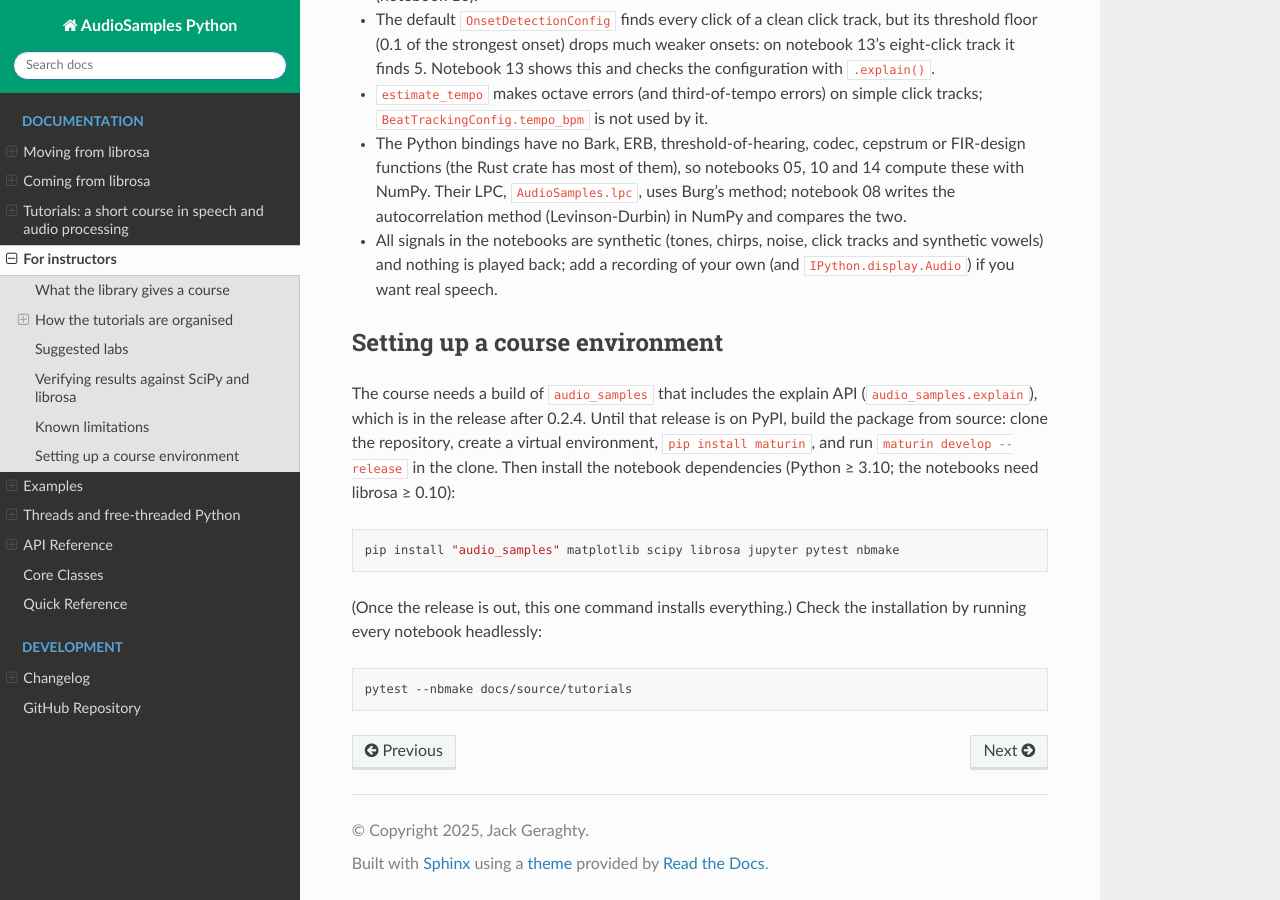
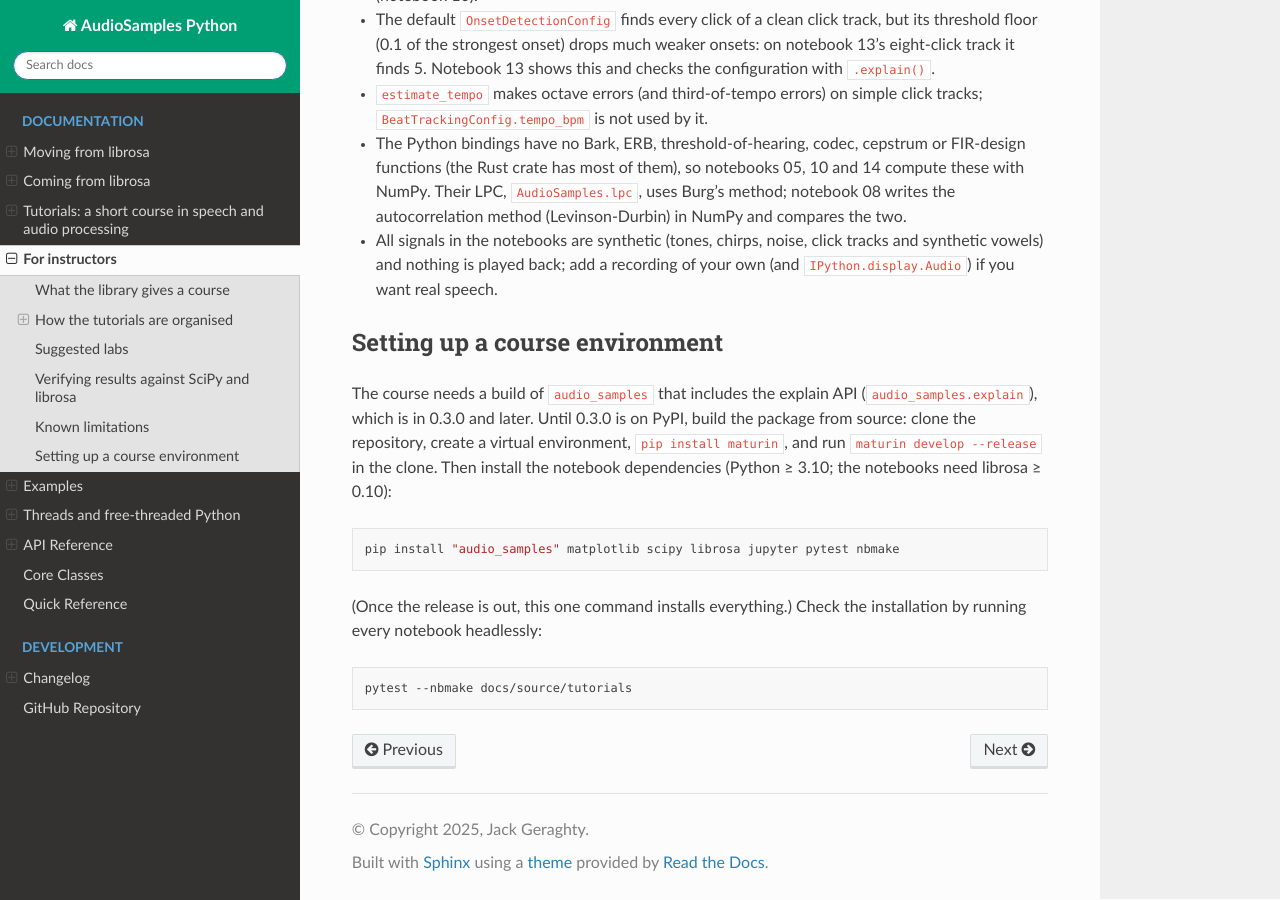
Before and after one commit to jmg049/audio_samples_python, a Sphinx documentation site: the page built from docs/source/for_instructors.md, in a window 1280 px wide and 900 px high, scrolled down 3400 px. Built offline with Sphinx 7.4.7 and the Read the Docs theme 3.1.0, drawn with Linux system fonts in a browser that asks for light colours; pages that are not in the unit, such as notebooks, are missing from menus.

Commit message:
Version 0.3.0, requiring audio_samples 3.0.0 and audio_samples_io 0.4.0
The changelog's unreleased section becomes 0.3.0. The docs that pointed to the release after 0.2.4 name 0.3.0.

```diff
--- a/Cargo.toml
+++ b/Cargo.toml
@@ -1,6 +1,6 @@
 [package]
 name = "audio_samples_python"
-version = "0.2.4"
+version = "0.3.0"
 edition = "2024"
 description = "Python bindings for high-performance AudioSamples Rust ecosystem - fast, type-safe audio processing with automatic metadata coordination"
 repository = "https://github.com/jmg049/audio_samples_python"
@@ -37,10 +37,10 @@ ndarray = "0.17.1"
 pyo3 = { version = "0.29", features = [
     "multiple-pymethods",
 ] }
-audio_samples = { version = "2.0.1", features = [
+audio_samples = { version = "3.0.0", features = [
     "python", "full_no_plotting", "educational"
 ] }
-audio_samples_io = { version = "0.3.3", features = ["wav", "numpy", "flac"] }
+audio_samples_io = { version = "0.4.0", features = ["wav", "numpy", "flac"] }
 numpy = "0.29"
 serde_json = "1.0.149"
 spectrograms = { version = "2.1.3", features = ["python"] }
--- a/docs/source/for_instructors.md
+++ b/docs/source/for_instructors.md
@@ -158,8 +158,8 @@ Students should know about these (the notebooks point them out where they are re
 ## Setting up a course environment
 
 The course needs a build of `audio_samples` that includes the explain API
-(`audio_samples.explain`), which is in the release after 0.2.4. Until that
-release is on PyPI, build the package from source: clone the repository,
+(`audio_samples.explain`), which is in 0.3.0 and later. Until 0.3.0 is on
+PyPI, build the package from source: clone the repository,
 create a virtual environment, `pip install maturin`, and run
 `maturin develop --release` in the clone. Then install the notebook
 dependencies (Python ≥ 3.10; the notebooks need librosa ≥ 0.10):
--- a/docs/source/free_threading.rst
+++ b/docs/source/free_threading.rst
@@ -72,7 +72,7 @@ it is set when the first read starts; ``1`` keeps everything on the calling thre
 Scaling
 -------
 
-Measured on 2026-11-04 and 2026-11-05 on an Intel i7-13700KF under Linux, with audio_samples 0.2.4, CPython
+Measured on 2026-11-04 and 2026-11-05 on an Intel i7-13700KF under Linux, with a development build of audio_samples 0.3.0, CPython
 3.14.2 (regular and free-threaded), NumPy 2.5.4, librosa 1.0.0, SciPy 1.18.1 and numba 0.68.1.
 Native libraries were limited to one thread each, so the threads are all Python's. The process
 was pinned to the eight efficiency cores (four CPUs in each of two clusters, each cluster
--- a/docs/source/moving_from_librosa.rst
+++ b/docs/source/moving_from_librosa.rst
@@ -29,7 +29,7 @@ Install it from source
    version 0.2.4, which has no ``stft_matrix``, ``mfcc_frames``, ``spectral``,
    ``features``, ``rhythm``, ``effects`` or ``sequence``. That release has one wheel,
    CPython 3.12 on x86-64 Linux; on anything else pip tries to build the source
-   distribution, which needs a Rust toolchain. Until a release includes this API, build
+   distribution, which needs a Rust toolchain. Until 0.3.0, which includes it, is on PyPI, build
    from two checkouts side by side that contain it. The steps below were tested with
    rustc 1.96.0:
 
@@ -1014,7 +1014,7 @@ Linux with CPython 3.13. The current PyPI release lacks it. There are no wheels
 Windows, so those need a Rust toolchain, and none of this has been tried there. librosa is pure
 Python, and its compiled dependencies publish wheels for Linux, macOS and Windows.
 
-**Maturity and breadth.** ``audio_samples`` is at version 0.2.4, classified as beta, with one
+**Maturity and breadth.** ``audio_samples`` is at version 0.3.0, classified as beta, with one
 listed author. librosa is at 1.0.0, has a citation helper (``librosa.cite``), example data and
 plotting helpers. If you need a result your field will recognise as "computed with librosa", that
 counts for more than speed.
--- a/docs/source/tutorials/index.rst
+++ b/docs/source/tutorials/index.rst
@@ -9,7 +9,7 @@ are computed and asserted, so every number in the text is checked whenever the
 notebook runs.
 
 The notebooks need a build of ``audio_samples`` that includes the explain API
-(``audio_samples.explain``): the release after 0.2.4. Until that is on PyPI, build
+(``audio_samples.explain``), which is in 0.3.0 and later. Until 0.3.0 is on PyPI, build
 the package from source with ``maturin develop --release``. Then install the
 notebook dependencies::
 
```
Also changed, not shown: CHANGELOG.md (+4 -2 lines), 1 other file.
